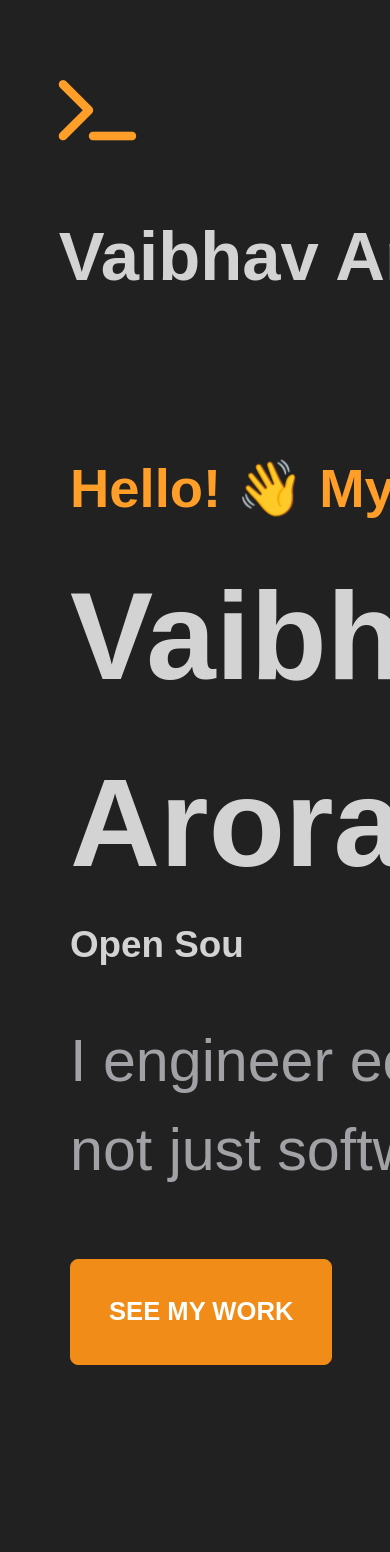
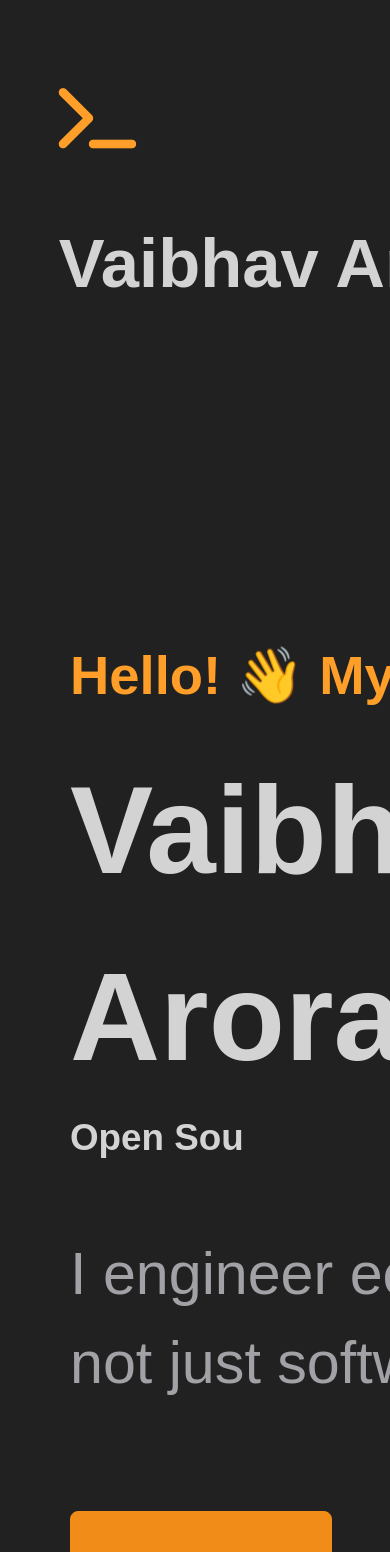
Before and after one commit to VaibhavArora19/MyPortfolio, a React (Create React App) app: page / in a window 390 px wide. Shown: the top 1552 px of the page. Built offline with nearby package versions, Linux system fonts and the light colour scheme.

Commit message:
add toTop button

```diff
--- a/src/components/About.module.css
+++ b/src/components/About.module.css
@@ -52,6 +52,6 @@
         width:60%;
         margin-top: 7%;
         width: 90%;
-        margin-left: 7%;
+        margin-left: 9%;
     }
 }
--- a/src/components/Contact.module.css
+++ b/src/components/Contact.module.css
@@ -123,7 +123,7 @@
         margin-bottom: 1%;
     }
     .input{
-        height: 75px;
+        height: 82px;
         margin-left: 13%;
         width: 78%;
         margin-bottom: 3%;
@@ -133,14 +133,14 @@
         width: 78%;
         margin-left: 13%;
         font-size: 2rem;
-        height: 110px;
+        height: 140px;
     }
 
     .contactSection button{
         width:78%;
         margin-left: 13%;
         margin-top: 8%;
-        height: 60px;
+        height: 75px;
         font-size: 1.7rem;
     }
 }
--- a/src/components/Introduction.module.css
+++ b/src/components/Introduction.module.css
@@ -36,9 +36,10 @@
 @media (max-width:500px){
 
     .introduction{
-    margin-top: 140px;
+    margin-top: 320px;
     margin-left: 70px;
     width: 90%;
+    margin-bottom: 35rem;
 }
 
 .heading{
@@ -46,17 +47,17 @@
 }
 
 .name{
-    margin-top: 2%;
+    margin-top: 3%;
     font-size: 7.8rem;
 }
 
 .explaination{
-    margin-top: 7%;
+    margin-top: 10%;
     font-size: 3.7rem;
 }
 
 .work{
-    margin-top: 10%;
+    margin-top: 16%;
     width:16.4rem;
     height: 6.6rem;
     font-size: 1.60rem;
--- a/src/components/MyWork.module.css
+++ b/src/components/MyWork.module.css
@@ -164,3 +164,8 @@
         font-size: 1.6rem;
     }
 }
+@media (max-width:370px) {
+        .image{
+            width: 49rem;
+        }
+}
--- a/src/components/Navbar.module.css
+++ b/src/components/Navbar.module.css
@@ -60,7 +60,7 @@
 
 @media (max-width:500px){
 .navbar{
-    margin: 3% 4%;
+    margin: 4% 4%;
 }
 .title span{
     font-size: 4.3rem;
--- a/src/components/ToTop.module.css
+++ b/src/components/ToTop.module.css
@@ -45,3 +45,9 @@
         top:90%;
        }
 }
+
+@media (max-width:375px) {
+    .top{
+        left:820px;
+    }
+}
```
